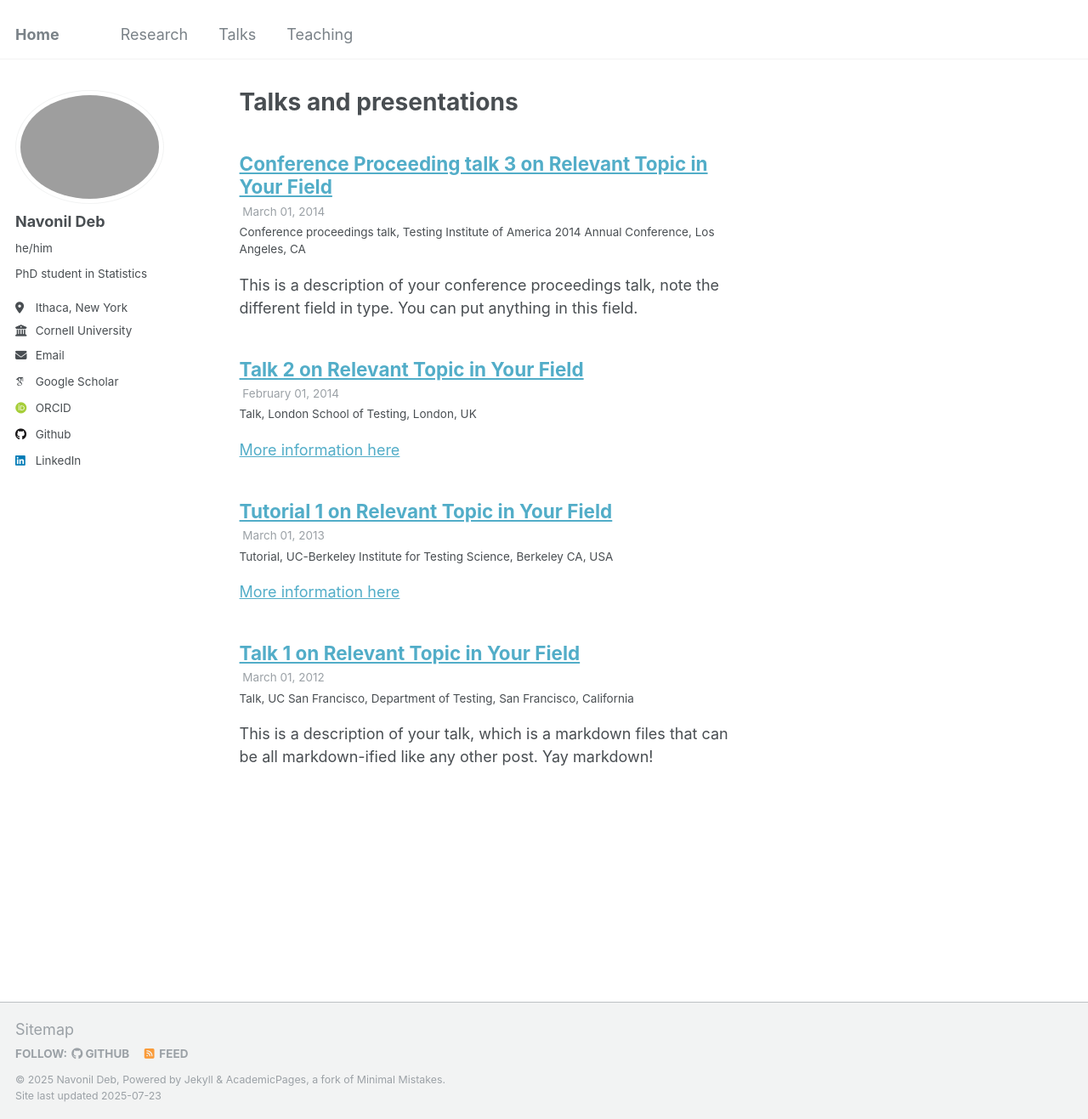
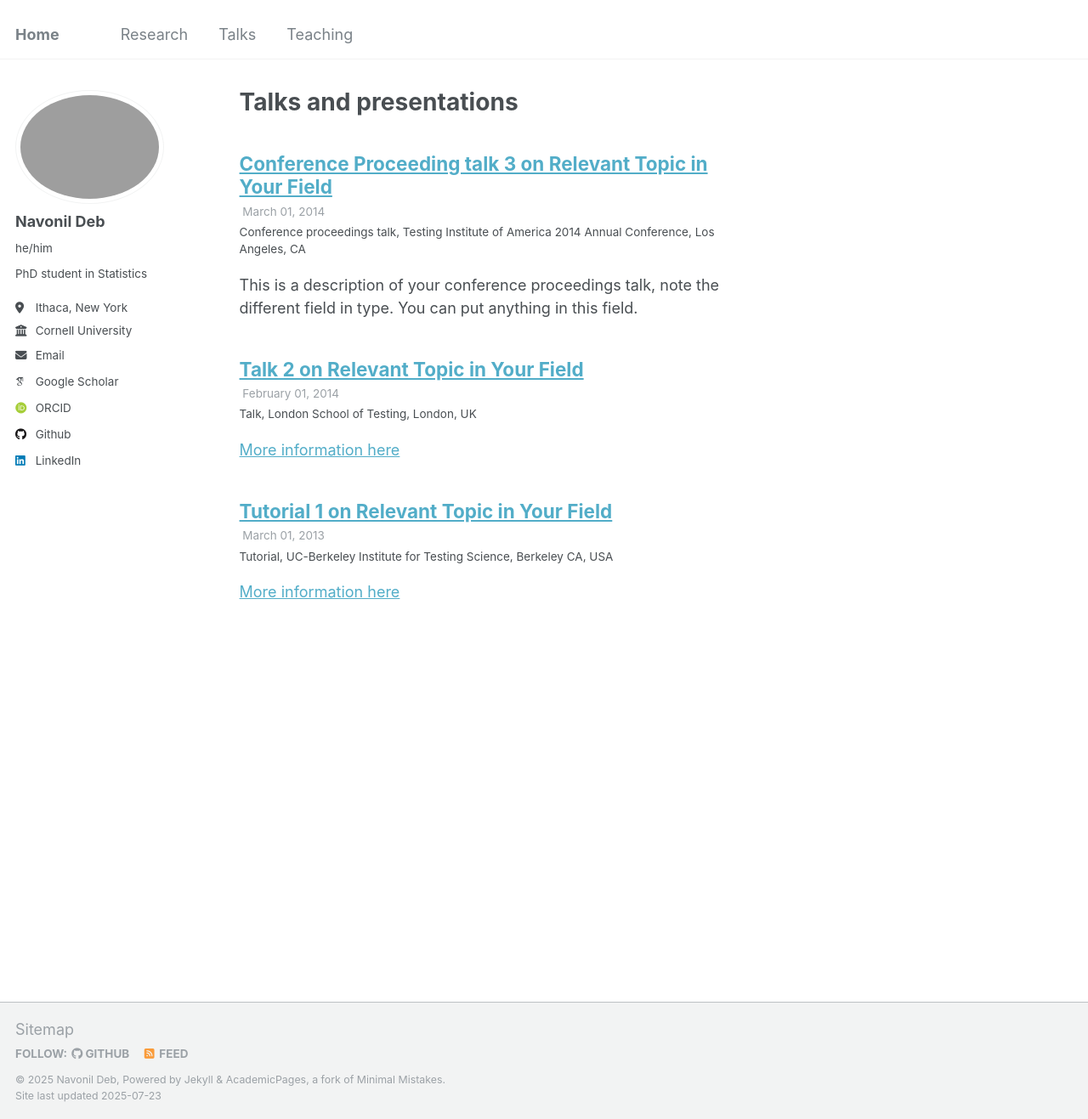
Before and after one commit to navonildeb/navonildeb.github.io, a Jekyll site: the page built from _pages/talks.html, in a window 1280 px wide and 1317 px high. Shown: the whole window at 85% size. Built offline with Jekyll 4.4.1, drawn with Linux system fonts in a browser that asks for light colours; some web fonts are replaced.

Commit message:
Update 2012-03-01-talk-1.md

```diff
--- a/_talks/2012-03-01-talk-1.md
+++ b/_talks/2012-03-01-talk-1.md
@@ -1,11 +1 @@
----
-title: "Talk 1 on Relevant Topic in Your Field"
-collection: talks
-type: "Talk"
-permalink: /talks/2012-03-01-talk-1
-venue: "UC San Francisco, Department of Testing"
-date: 2012-03-01
-location: "San Francisco, California"
----
-
-This is a description of your talk, which is a markdown files that can be all markdown-ified like any other post. Yay markdown!
+Test
```
